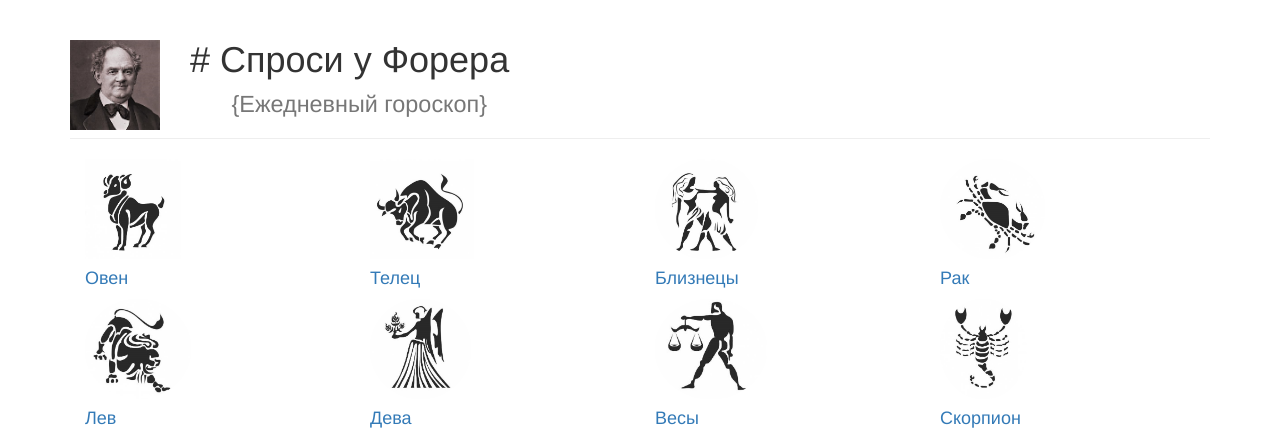
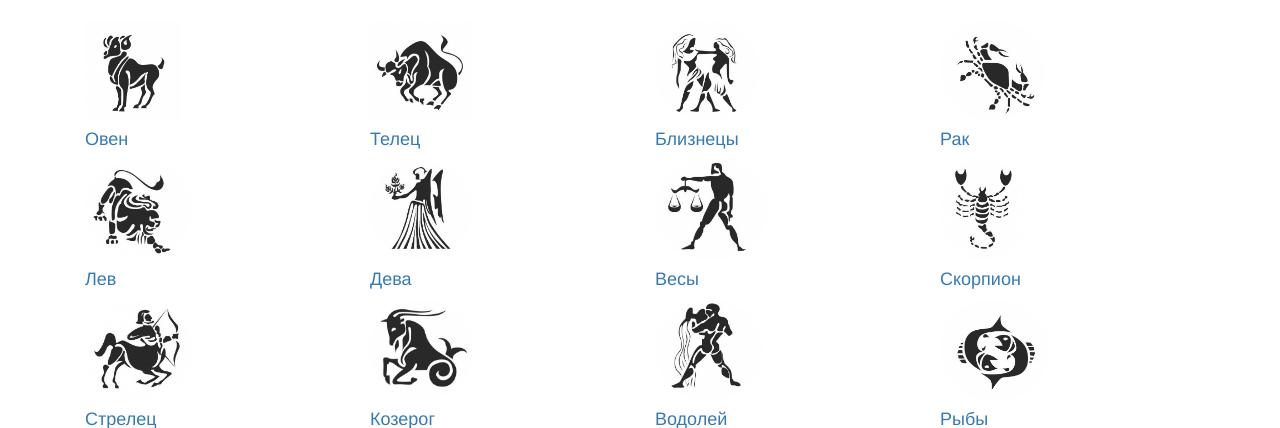
Before and after one commit to pschaible/Forer, a Flask app: page / in a window 1280 px wide. Shown: the part 52-480 px from the top of the page. Run offline with Flask 2, Linux system fonts and the light colour scheme; some libraries are stand-ins or nearby versions.

Commit message:
smal enhancements in hello.html

```diff
--- a/templates/hello.html
+++ b/templates/hello.html
@@ -48,32 +48,17 @@
         </div>
         <!-- /.container-fluid -->
     </nav>
-    <div class="page-header">
-        <p>
 
-            <img src="/static/pic/forer3.jpg"
-                 height="90px" alt="logo" class="pull-left gap-right"/>
-
-
-        <h1>&nbsp;&nbsp; # Спроси у Форера
-            <br>
-            <small>&nbsp;&nbsp; &nbsp;&nbsp; &nbsp;&nbsp;&nbsp;&nbsp; {Ежедневный гороскоп}</small>
-        </h1>
-        </p>
-    </div>
     <div class="container-fluid">
         <div class="row">
             <div class="col-xs-6 col-sm-3">
                 <div class="">
                     <a href="/Овен">
                         <img src="/static/pic/71377151.jpg"
-                             alt="..." class="" height="100px" weight="100px"
-
-                        >
+                             alt="..." class="" height="100px" weight="100px">
 
                         <div class="caption">
                             <h4>Овен</h4>
-
                         </div>
                     </a>
                 </div>
@@ -82,13 +67,9 @@
                 <div class="">
                     <a href="/Телец">
                         <img src="/static/pic/71377152.jpg"
-                             alt="..." class="" height="100px" weight="100px"
-
-                        >
+                             alt="..." class="" height="100px" weight="100px">
                         <div class="caption">
                             <h4>Телец</h4>
-
-
                         </div>
                     </a>
 
@@ -111,8 +92,6 @@
                          alt="..." class="img-circle" height="100" weight="100">
                     <div class="caption">
                         <h4>Рак</h4>
-
-
                     </div>
                 </a>
                 </div>
@@ -125,8 +104,6 @@
                          alt="..." class="img-circle" height="100">
                     <div class="caption">
                         <h4>Лев</h4>
-
-
                     </div>
                 </a>
                 </div>
@@ -137,8 +114,6 @@
                          alt="..." class="img-circle" height="100">
                     <div class="caption">
                         <h4>Дева</h4>
-
-
                     </div>
                 </a>
                 </div>
@@ -149,8 +124,6 @@
                          alt="..." class="img-circle" height="100">
                     <div class="caption">
                         <h4>Весы</h4>
-
-
                     </div>
                 </a>
                 </div>
@@ -161,8 +134,6 @@
                          alt="..." class="img-circle" height="100">
                     <div class="caption">
                         <h4>Скорпион</h4>
-
-
                     </div>
                 </a>
                 </div>
@@ -195,8 +166,6 @@
                          alt="..." class="img-circle" height="100">
                     <div class="caption">
                         <h4>Водолей</h4>
-
-
                     </div>
                 </a>
                 </div>
@@ -207,8 +176,6 @@
                          alt="..." class="img-circle" height="100">
                     <div class="caption">
                         <h4>Рыбы</h4>
-
-
                     </div>
                 </a>
                 </div>
```
